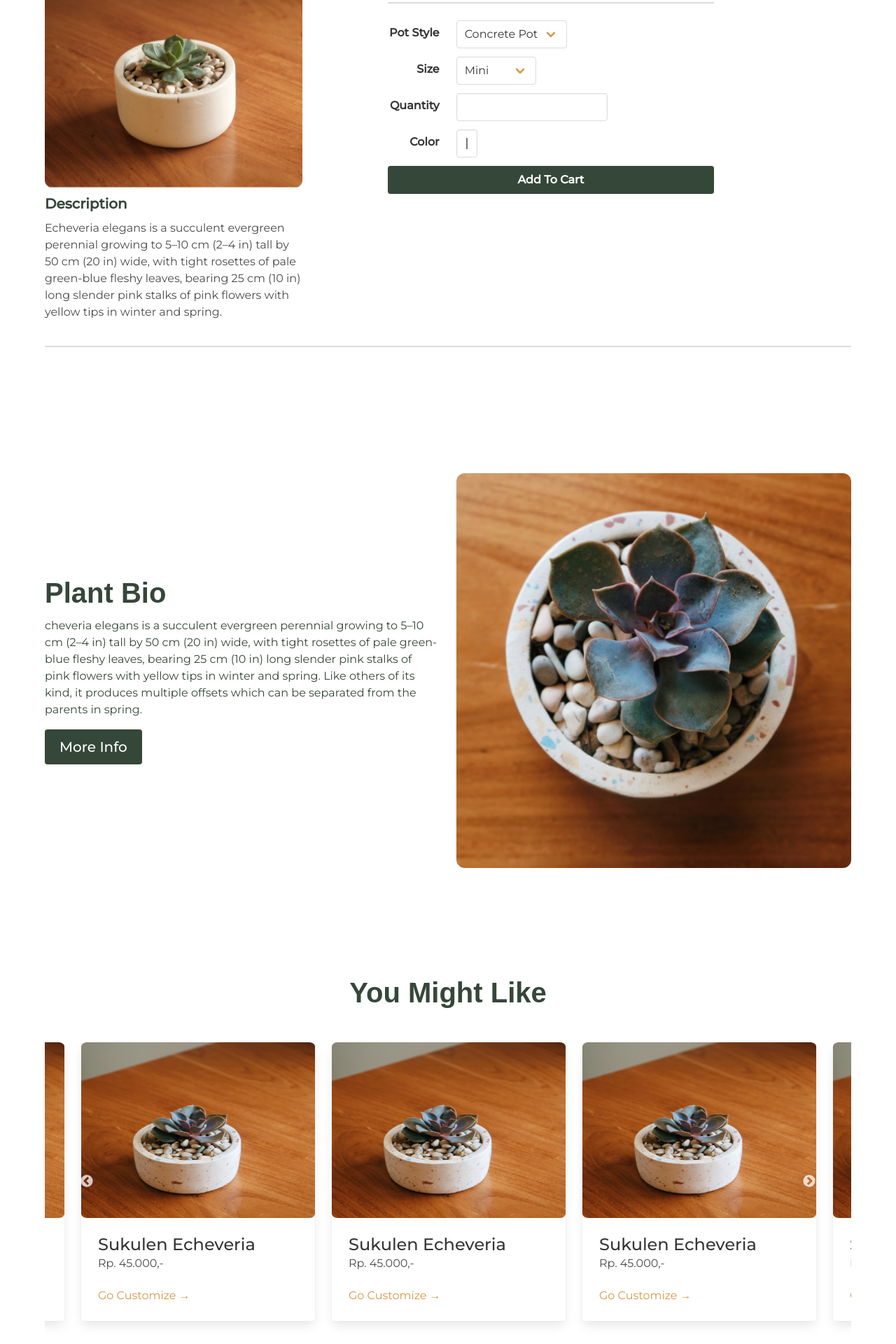
After one commit to diwangkara-dev/rvang, a CodeIgniter app: page /database/welcome/product_detail in a window 1280 px wide. The commit adds this page. Shown: the part 200-2120 px from the top of the page at 70% size. Run offline with CodeIgniter, Linux system fonts and the light colour scheme; some libraries are stand-ins or nearby versions; some web fonts are replaced.

Commit message:
add product_detail

```diff
--- a/application/controllers/Welcome.php
+++ b/application/controllers/Welcome.php
@@ -74,4 +74,13 @@ class Welcome extends CI_Controller
 		$this->load->view('template/subscription');
 		$this->load->view('template/foot');
 	}
+
+	public function product_detail()
+	{
+		$this->load->view('template/head');
+		$this->load->view('template/nav');
+		$this->load->view('product_detail');
+		$this->load->view('template/subscription');
+		$this->load->view('template/foot');
+	}
 }
--- /dev/null
+++ b/application/views/product_detail.php
@@ -0,0 +1,208 @@
+<section class="section">
+    <div class="container">
+        <div class="columns">
+            <div class="column is-4">
+                <figure class="image is-square mb-3">
+                    <img src="<?= base_url('assets/images/products/product-1.png'); ?>" width="150">
+                </figure>
+                <p class="title is-5 mb-3 has-text-primary">
+                    Description
+                </p>
+                <p>
+                    Echeveria elegans is a succulent evergreen perennial growing to 5–10 cm (2–4 in) tall by 50 cm (20 in) wide, with tight rosettes of pale green-blue fleshy leaves, bearing 25 cm (10 in) long slender pink stalks of pink flowers with yellow tips in winter and spring.
+                </p>
+            </div>
+            <div class="column is-5 is-offset-1">
+                <p class="title is-2 is-family-secondary has-text-primary">Sukulen Echeveria</p>
+                <p class="subtitle is-4 has-text-primary">Rp. 45.000,-</p>
+                <hr>
+                <form>
+                    <div class="field is-horizontal">
+                        <div class="field-label is-normal">
+                            <label class="label">Pot Style</label>
+                        </div>
+                        <div class="field-body">
+                            <div class="field is-narrow">
+                                <div class="control">
+                                    <div class="select is-fullwidth">
+                                        <select>
+                                            <option>Concrete Pot</option>
+                                            <option>Pot 2</option>
+                                            <option>Pot 3</option>
+                                        </select>
+                                    </div>
+                                </div>
+                            </div>
+                        </div>
+                    </div>
+                    <div class="field is-horizontal">
+                        <div class="field-label is-normal">
+                            <label class="label">Size</label>
+                        </div>
+                        <div class="field-body">
+                            <div class="field is-narrow">
+                                <div class="control">
+                                    <div class="select is-fullwidth">
+                                        <select>
+                                            <option>Mini</option>
+                                            <option>Small</option>
+                                            <option>X-Small</option>
+                                        </select>
+                                    </div>
+                                </div>
+                            </div>
+                        </div>
+                    </div>
+                    <div class="field is-horizontal">
+                        <div class="field-label is-normal">
+                            <label class="label">Quantity</label>
+                        </div>
+                        <div class="field-body">
+                            <div class="field is-narrow">
+                                <input type="number" class="input">
+                            </div>
+                        </div>
+                    </div>
+                    <div class="field is-horizontal">
+                        <div class="field-label is-normal">
+                            <label class="label">Color</label>
+                        </div>
+                        <div class="field-body">
+                            <div class="field is-narrow">
+                                <input type="color" class="input">
+                            </div>
+                        </div>
+                    </div>
+                    <div class="field">
+                        <div class="control">
+                            <button class="button is-primary is-fullwidth has-text-weight-bold">Add To Cart</button>
+                        </div>
+                    </div>
+                </form>
+            </div>
+        </div>
+        <hr>
+    </div>
+</section>
+<section class="section">
+    <div class="container">
+        <div class="columns is-vcentered my-6">
+            <div class="column">
+                <p class="title is-2 mb-3 has-text-primary is-family-secondary">Plant Bio</p>
+                <p class="has-text-primary mb-4">
+                    cheveria elegans is a succulent evergreen perennial growing to 5–10 cm (2–4 in) tall by 50 cm (20 in) wide, with tight rosettes of pale green-blue fleshy leaves, bearing 25 cm (10 in) long slender pink stalks of pink flowers with yellow tips in winter and spring. Like others of its kind, it produces multiple offsets which can be separated from the parents in spring.
+                </p>
+                <a href="#" class="button is-primary has-text-weight-medium is-medium">
+                    More Info
+                </a>
+            </div>
+            <div class="column">
+                <figure class="image is-square">
+                    <img class="br-3" src="<?= base_url('assets/images/article/image.png'); ?>">
+                </figure>
+            </div>
+        </div>
+    </div>
+</section>
+<section class="section">
+    <div class="container">
+        <p class="title is-2 has-text-centered is-family-secondary has-text-primary">You Might Like</p>
+        <div class="slick-carousel" id="homepage-best-seller">
+            <div class="card mx-3 my-5">
+                <div class="card-image">
+                    <figure class="image is-4by3">
+                        <img src="<?= base_url('assets/images/home/product.png'); ?>" alt="Placeholder image">
+                    </figure>
+                </div>
+                <div class="card-content">
+                    <div class="media">
+                        <div class="media-content">
+                            <p class="title is-4 has-text-weight-medium">Sukulen Echeveria</p>
+                            <p class="subtitle is-6">Rp. 45.000,-</p>
+                        </div>
+                    </div>
+
+                    <div class="content">
+                        <a href="<?= base_url('welcome/product_detail'); ?>">Go Customize &rarr;</a>
+                    </div>
+                </div>
+            </div>
+            <div class="card mx-3 my-5">
+                <div class="card-image">
+                    <figure class="image is-4by3">
+                        <img src="<?= base_url('assets/images/home/product.png'); ?>" alt="Placeholder image">
+                    </figure>
+                </div>
+                <div class="card-content">
+                    <div class="media">
+                        <div class="media-content">
+                            <p class="title is-4 has-text-weight-medium">Sukulen Echeveria</p>
+                            <p class="subtitle is-6">Rp. 45.000,-</p>
+                        </div>
+                    </div>
+
+                    <div class="content">
+                        <a href="<?= base_url('welcome/product_detail'); ?>">Go Customize &rarr;</a>
+                    </div>
+                </div>
+            </div>
+            <div class="card mx-3 my-5">
+                <div class="card-image">
+                    <figure class="image is-4by3">
+                        <img src="<?= base_url('assets/images/home/product.png'); ?>" alt="Placeholder image">
+                    </figure>
+                </div>
+                <div class="card-content">
+                    <div class="media">
+                        <div class="media-content">
+                            <p class="title is-4 has-text-weight-medium">Sukulen Echeveria</p>
+                            <p class="subtitle is-6">Rp. 45.000,-</p>
+                        </div>
+                    </div>
+
+                    <div class="content">
+                        <a href="<?= base_url('welcome/product_detail'); ?>">Go Customize &rarr;</a>
+                    </div>
+                </div>
+            </div>
+            <div class="card mx-3 my-5">
+                <div class="card-image">
+                    <figure class="image is-4by3">
+                        <img src="<?= base_url('assets/images/home/product.png'); ?>" alt="Placeholder image">
+                    </figure>
+                </div>
+                <div class="card-content">
+                    <div class="media">
+                        <div class="media-content">
+                            <p class="title is-4 has-text-weight-medium">Sukulen Echeveria</p>
+                            <p class="subtitle is-6">Rp. 45.000,-</p>
+                        </div>
+                    </div>
+
+                    <div class="content">
+                        <a href="<?= base_url('welcome/product_detail'); ?>">Go Customize &rarr;</a>
+                    </div>
+                </div>
+            </div>
+            <div class="card mx-3 my-5">
+                <div class="card-image">
+                    <figure class="image is-4by3">
+                        <img src="<?= base_url('assets/images/home/product.png'); ?>" alt="Placeholder image">
+                    </figure>
+                </div>
+                <div class="card-content">
+                    <div class="media">
+                        <div class="media-content">
+                            <p class="title is-4 has-text-weight-medium">Sukulen Echeveria</p>
+                            <p class="subtitle is-6">Rp. 45.000,-</p>
+                        </div>
+                    </div>
+
+                    <div class="content">
+                        <a href="<?= base_url('welcome/product_detail'); ?>">Go Customize &rarr;</a>
+                    </div>
+                </div>
+            </div>
+        </div>
+    </div>
+</section>
```
Also changed, not shown: application/views/index.php (+5 -5 lines).
